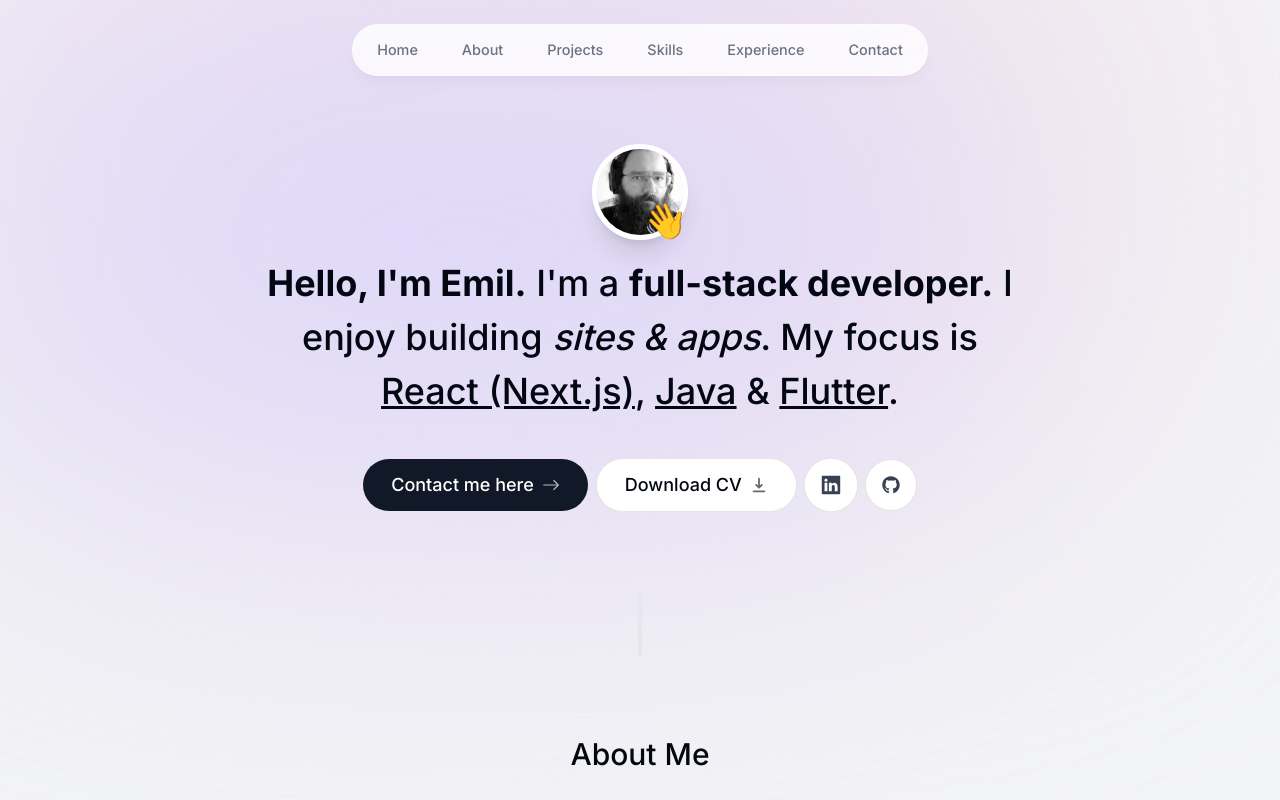
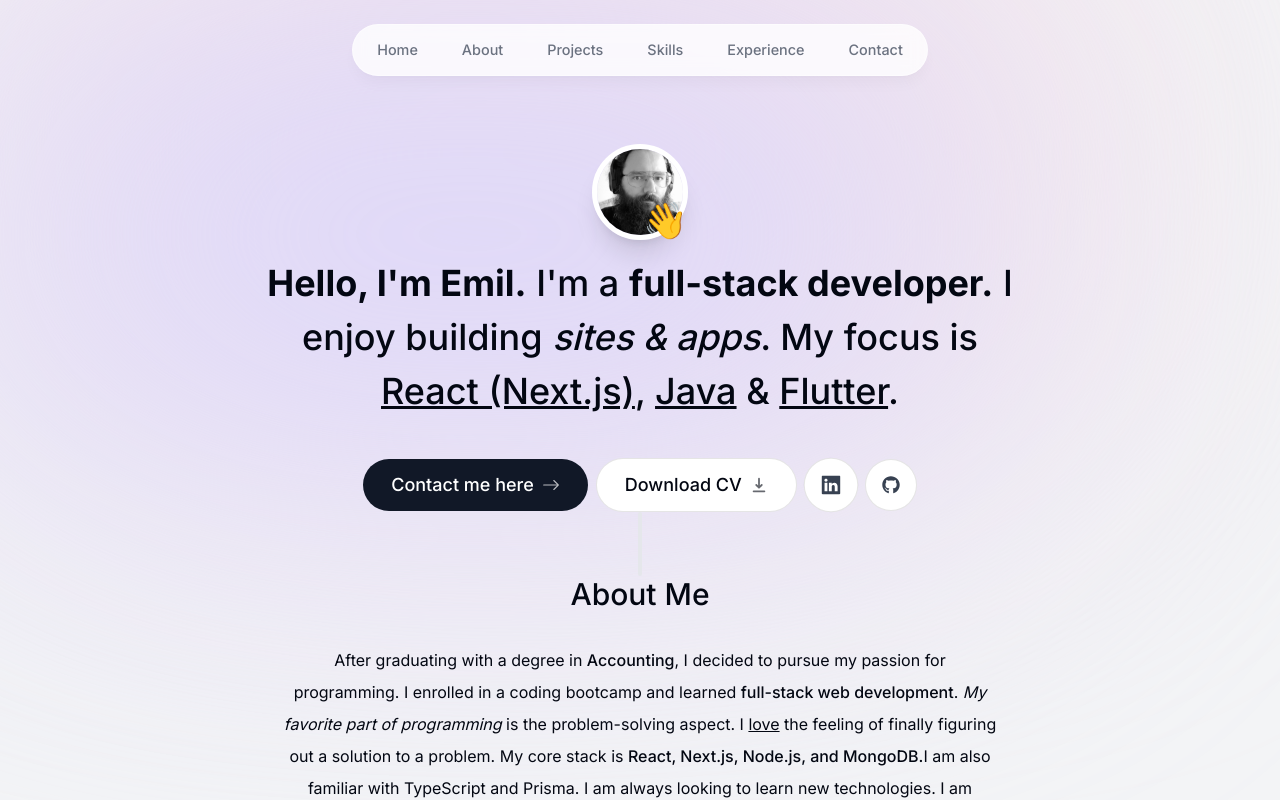
Before and after one commit to stratosfloor/portfolio, a Next.js app: page / in a window 1280 px wide. Shown: the top 800 px of the page. Built offline with nearby package versions, Linux system fonts and the light colour scheme.

Commit message:
Change to take margin y as string parameter

```diff
--- a/components/section-divider.tsx
+++ b/components/section-divider.tsx
@@ -2,11 +2,14 @@
 import { motion } from 'framer-motion';
 import React from 'react';
 
-export default function SectionDivider() {
+type SectionDividerProps = {
+	my?: string;
+};
+
+export default function SectionDivider({ my = '10' }: SectionDividerProps) {
 	return (
 		<motion.div
-			className="bg-gray-200 my-20 h-16 w-1 rounded-full hidden sm:block
-    "
+			className={`bg-gray-200 my-${my} h-16 w-1 rounded-full hidden sm:block`}
 			initial={{ opacity: 0, y: 100 }}
 			animate={{ opacity: 1, y: 0 }}
 			transition={{ delay: 0.15 }}
```
